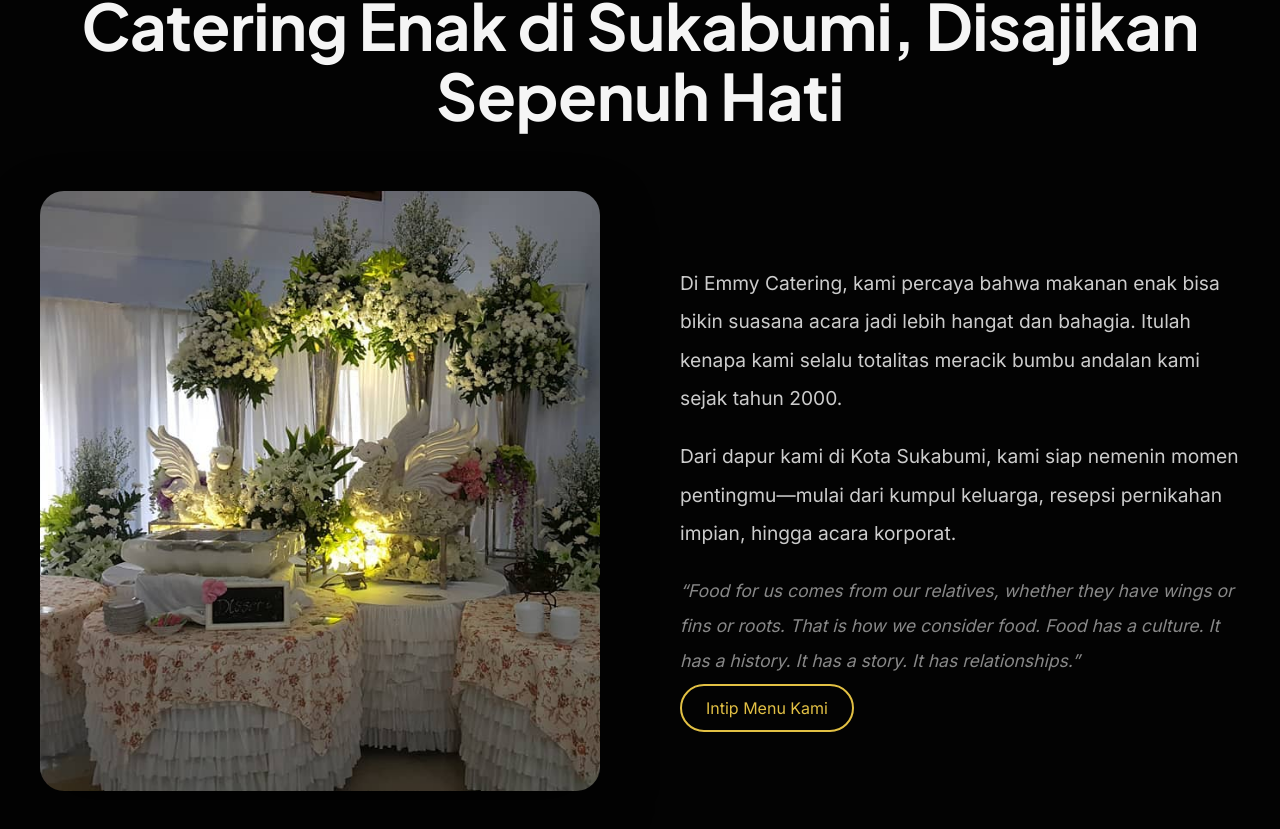
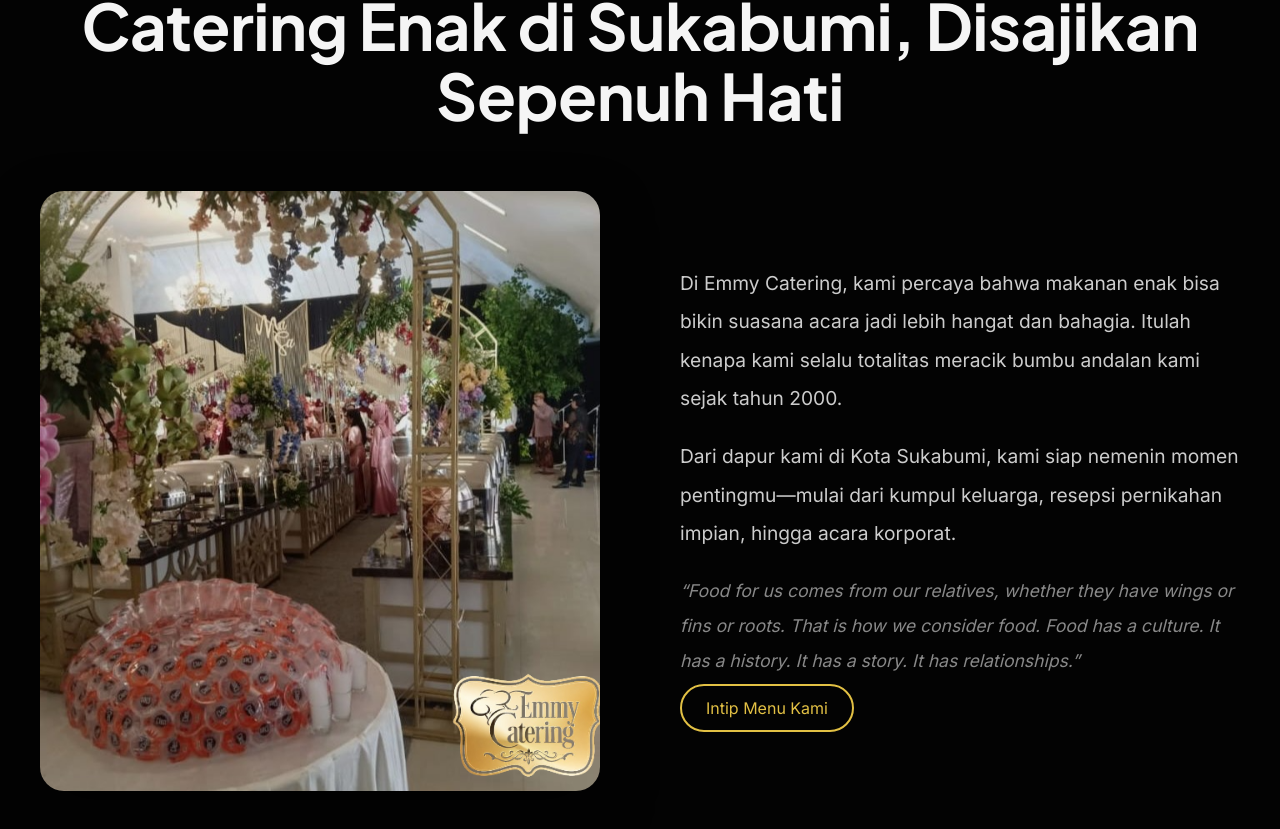
Before and after one commit to F1H444/emmy-catering, a Next.js app: page / in a window 1280 px wide. Shown: the part 997-1826 px from the top of the page. Built offline with nearby package versions, Linux system fonts and the light colour scheme; no server answers.

Commit message:
revisi 2

```diff
--- a/app/page.tsx
+++ b/app/page.tsx
@@ -204,7 +204,7 @@ export default function Home() {
             <div className={`${styles.aboutGrid} reveal-scale delay-1`}>
               <div className={styles.aboutImageWrapper} style={{ flex: '1', borderRadius: '24px', overflow: 'hidden', minHeight: '500px', position: 'relative' }}>
                 <Image
-                  src="/tentang.jpg"
+                  src="/tentang_kami.png"
                   alt="Tim Emmy Catering"
                   fill
                   style={{ objectFit: 'cover', objectPosition: 'center' }}
```
Also changed, not shown: public/tentang.jpg (deleted), public/tentang_kami.png (added).
